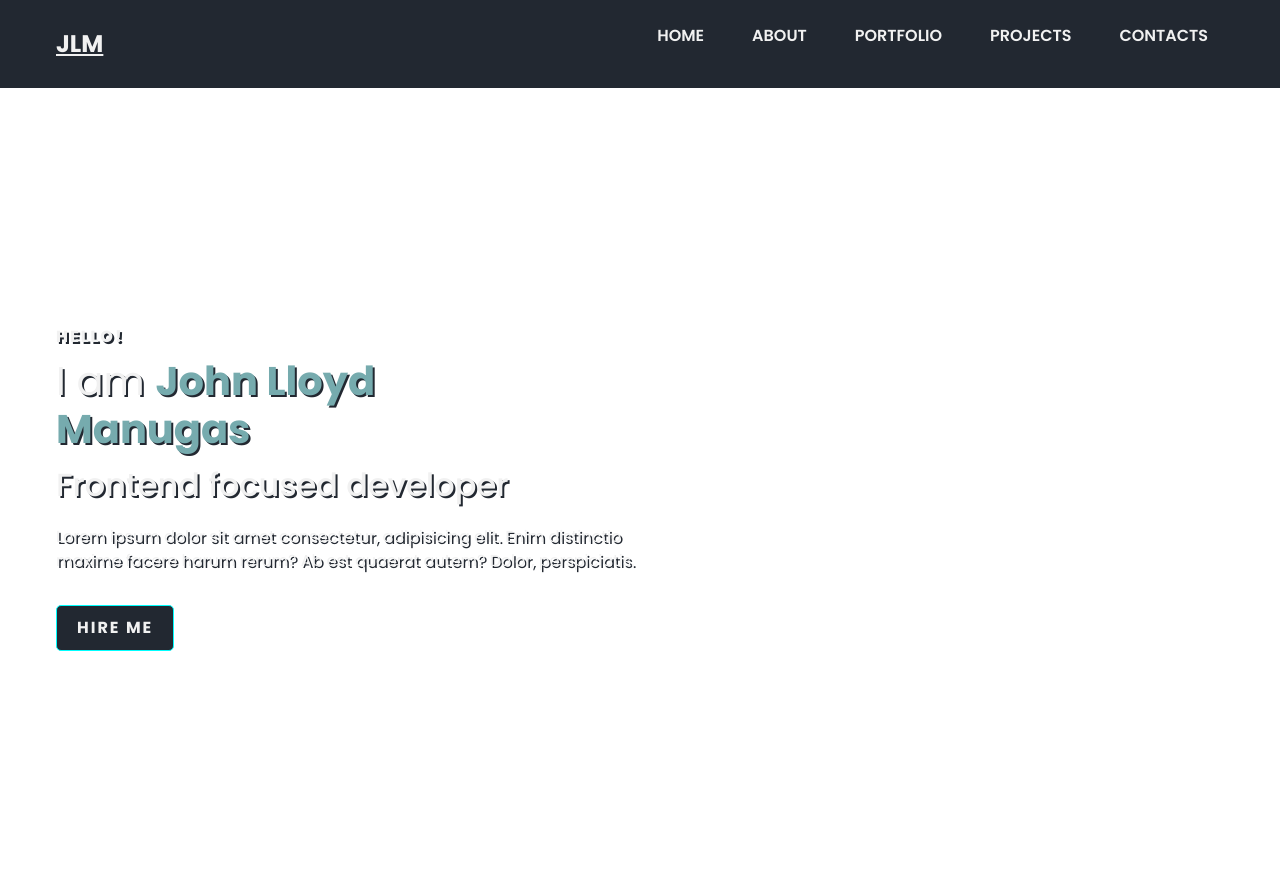
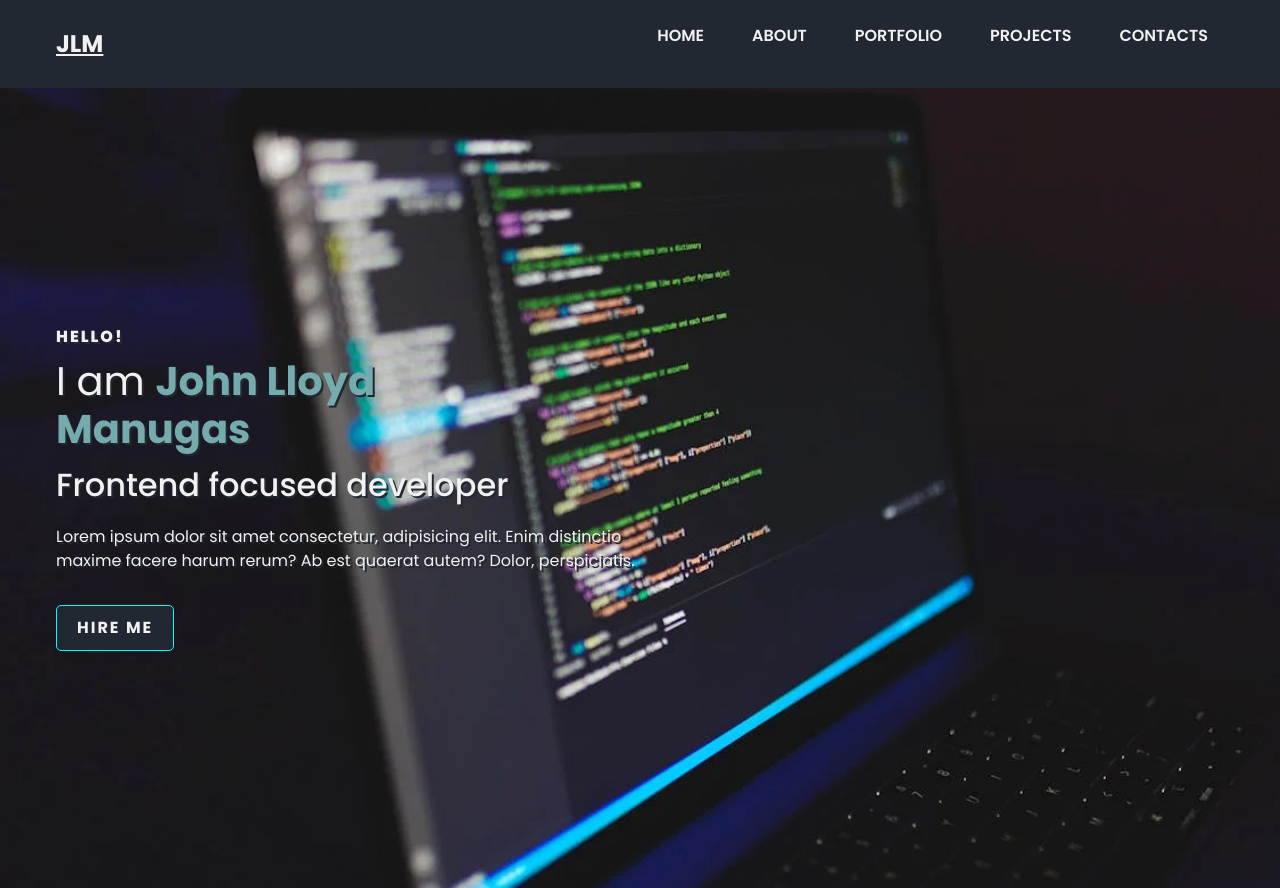
Before and after one commit to JohnlloydManugas/Manugas-Portfolio.github.io, a plain HTML site: page index.html in a window 1280 px wide. Shown: the top 888 px of the page. Drawn offline with nearby package versions, Linux system fonts and the light colour scheme.

Commit message:
style.css

```diff
--- a/style.css
+++ b/style.css
@@ -89,7 +89,7 @@ nav ul li a:hover{
 
 .main-section{
     /* background: linear-gradient(360deg, #2e3642, #526077); */
-    background-image: url("/img/2.webp");
+    background-image: url("2.webp");
     background-size: cover;
     background-position: center;
     background-repeat: no-repeat;
```
